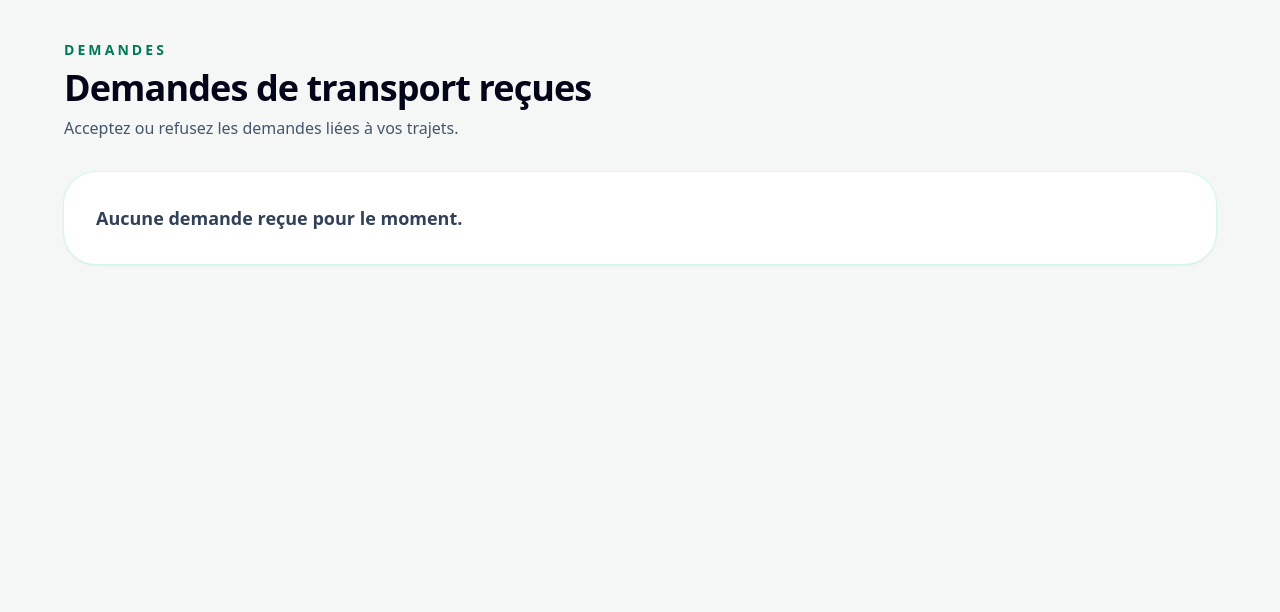
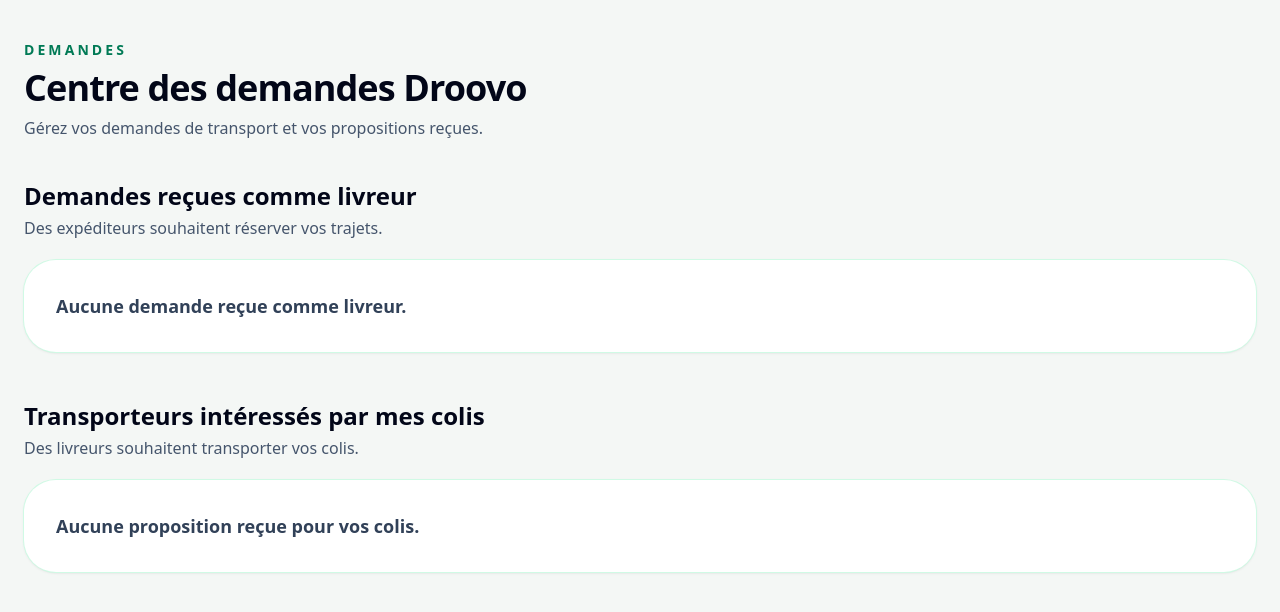
Before and after one commit to lafere75-del/Droovo, a Next.js app: page /dashboard/demandes in a window 1280 px wide. Shown: the top 612 px of the page. Built offline with nearby package versions, Linux system fonts and the light colour scheme.

Commit message:
Update page.jsx

```diff
--- a/app/dashboard/demandes/page.jsx
+++ b/app/dashboard/demandes/page.jsx
@@ -4,8 +4,10 @@
 import { supabase } from "../../../lib/supabaseClient";
 
 export default function DemandesPage() {
-  const [requests, setRequests] = useState([]);
+  const [driverRequests, setDriverRequests] = useState([]);
+  const [senderRequests, setSenderRequests] = useState([]);
   const [loading, setLoading] = useState(true);
+  const [actionLoading, setActionLoading] = useState(false);
 
   useEffect(() => {
     loadRequests();
@@ -23,7 +25,8 @@
       return;
     }
 
-    const { data, error } = await supabase
+    // DEMANDES RECUES EN TANT QUE LIVREUR
+    const { data: driverData } = await supabase
       .from("bookings")
       .select(`
         *,
@@ -33,27 +36,64 @@
       .eq("driver_id", user.id)
       .order("created_at", { ascending: false });
 
-    if (error) {
+    // DEMANDES RECUES EN TANT QU'EXPEDITEUR
+    const { data: senderData } = await supabase
+      .from("bookings")
+      .select(`
+        *,
+        packages (*),
+        trips (*)
+      `)
+      .eq("sender_id", user.id)
+      .order("created_at", { ascending: false });
+
+    setDriverRequests(driverData || []);
+    setSenderRequests(senderData || []);
+
+    setLoading(false);
+  }
+
+  async function updateBookingStatus(booking, status) {
+    setActionLoading(true);
+
+    try {
+      const { error } = await supabase
+        .from("bookings")
+        .update({ status })
+        .eq("id", booking.id);
+
+      if (error) {
+        throw error;
+      }
+
+      // MAJ COLIS
+      if (status === "accepted") {
+        await supabase
+          .from("packages")
+          .update({ status: "accepted" })
+          .eq("id", booking.package_id);
+      }
+
+      if (status === "rejected") {
+        await supabase
+          .from("packages")
+          .update({ status: "active" })
+          .eq("id", booking.package_id);
+      }
+
+      alert(
+        status === "accepted"
+          ? "Demande acceptée."
+          : "Demande refusée."
+      );
+
+      await loadRequests();
+
+    } catch (error) {
       alert("Erreur : " + error.message);
     }
 
-    setRequests(data || []);
-    setLoading(false);
-  }
-
-  async function updateRequest(id, status) {
-    const { error } = await supabase
-      .from("bookings")
-      .update({ status })
-      .eq("id", id);
-
-    if (error) {
-      alert("Erreur : " + error.message);
-      return;
-    }
-
-    alert(status === "accepted" ? "Demande acceptée." : "Demande refusée.");
-    loadRequests();
+    setActionLoading(false);
   }
 
   if (loading) {
@@ -66,84 +106,188 @@
 
   return (
     <main className="min-h-screen bg-[#F4F7F5] px-6 py-10">
-      <div className="mx-auto max-w-6xl">
-        <div className="mb-8">
+      <div className="mx-auto max-w-7xl">
+
+        <div className="mb-10">
           <p className="text-sm font-black uppercase tracking-[0.22em] text-emerald-700">
             Demandes
           </p>
 
           <h1 className="mt-2 text-4xl font-black tracking-tight text-slate-950">
-            Demandes de transport reçues
+            Centre des demandes Droovo
           </h1>
 
           <p className="mt-2 text-slate-600">
-            Acceptez ou refusez les demandes liées à vos trajets.
+            Gérez vos demandes de transport et vos propositions reçues.
           </p>
         </div>
 
-        <div className="grid gap-6">
-          {requests.length === 0 && (
-            <div className="rounded-[2rem] bg-white p-8 shadow-sm ring-1 ring-emerald-100">
-              <p className="text-lg font-bold text-slate-700">
-                Aucune demande reçue pour le moment.
-              </p>
-            </div>
-          )}
+        {/* LIVREUR */}
 
-          {requests.map((request) => (
-            <div
-              key={request.id}
-              className="rounded-[2rem] bg-white p-8 shadow-xl ring-1 ring-emerald-100"
-            >
-              <div className="flex flex-wrap items-start justify-between gap-4">
-                <div>
-                  <h2 className="text-2xl font-black text-slate-950">
-                    {request.packages?.title || "Colis"}
-                  </h2>
+        <section className="mb-12">
+          <div className="mb-5">
+            <h2 className="text-2xl font-black text-slate-950">
+              Demandes reçues comme livreur
+            </h2>
 
-                  <p className="mt-2 text-slate-600">
-                    {request.packages?.departure_city} →{" "}
-                    {request.packages?.arrival_city}
-                  </p>
+            <p className="mt-1 text-slate-600">
+              Des expéditeurs souhaitent réserver vos trajets.
+            </p>
+          </div>
 
-                  <p className="mt-2 text-slate-500">
-                    {request.packages?.weight} kg · {request.packages?.price} €
-                  </p>
+          <div className="grid gap-5">
 
-                  <p className="mt-2 text-slate-500">
-                    Date :{" "}
-                    {request.packages?.desired_date
-                      ? new Date(request.packages.desired_date).toLocaleDateString("fr-FR")
-                      : "Non renseignée"}
-                  </p>
-                </div>
+            {driverRequests.length === 0 && (
+              <EmptyCard text="Aucune demande reçue comme livreur." />
+            )}
 
-                <span className="rounded-full bg-emerald-100 px-4 py-2 text-sm font-black text-emerald-700">
-                  {request.status}
-                </span>
-              </div>
+            {driverRequests.map((request) => (
+              <BookingCard
+                key={request.id}
+                booking={request}
+                actionLoading={actionLoading}
+                onAccept={() =>
+                  updateBookingStatus(request, "accepted")
+                }
+                onReject={() =>
+                  updateBookingStatus(request, "rejected")
+                }
+              />
+            ))}
 
-              {request.status === "pending" && (
-                <div className="mt-6 flex flex-wrap gap-3">
-                  <button
-                    onClick={() => updateRequest(request.id, "accepted")}
-                    className="rounded-full bg-emerald-600 px-5 py-3 text-sm font-black text-white hover:bg-emerald-700"
-                  >
-                    Accepter
-                  </button>
+          </div>
+        </section>
 
-                  <button
-                    onClick={() => updateRequest(request.id, "rejected")}
-                    className="rounded-full border border-red-200 bg-white px-5 py-3 text-sm font-black text-red-600 hover:bg-red-50"
-                  >
-                    Refuser
-                  </button>
-                </div>
-              )}
-            </div>
-          ))}
-        </div>
+        {/* EXPEDITEUR */}
+
+        <section>
+          <div className="mb-5">
+            <h2 className="text-2xl font-black text-slate-950">
+              Transporteurs intéressés par mes colis
+            </h2>
+
+            <p className="mt-1 text-slate-600">
+              Des livreurs souhaitent transporter vos colis.
+            </p>
+          </div>
+
+          <div className="grid gap-5">
+
+            {senderRequests.length === 0 && (
+              <EmptyCard text="Aucune proposition reçue pour vos colis." />
+            )}
+
+            {senderRequests.map((request) => (
+              <BookingCard
+                key={request.id}
+                booking={request}
+                actionLoading={actionLoading}
+                onAccept={() =>
+                  updateBookingStatus(request, "accepted")
+                }
+                onReject={() =>
+                  updateBookingStatus(request, "rejected")
+                }
+              />
+            ))}
+
+          </div>
+        </section>
+
       </div>
     </main>
   );
 }
+
+function BookingCard({
+  booking,
+  actionLoading,
+  onAccept,
+  onReject,
+}) {
+  return (
+    <div className="rounded-[2rem] bg-white p-8 shadow-xl ring-1 ring-emerald-100">
+
+      <div className="flex flex-wrap items-start justify-between gap-4">
+
+        <div>
+
+          <h2 className="text-2xl font-black text-slate-950">
+            {booking.packages?.title || "Colis"}
+          </h2>
+
+          <p className="mt-2 text-slate-600">
+            Colis :
+            {" "}
+            {booking.packages?.departure_city}
+            {" → "}
+            {booking.packages?.arrival_city}
+          </p>
+
+          <p className="mt-2 text-slate-500">
+            Trajet :
+            {" "}
+            {booking.trips?.departure_city}
+            {" → "}
+            {booking.trips?.arrival_city}
+          </p>
+
+          <p className="mt-2 text-slate-500">
+            Date :
+            {" "}
+            {booking.trips?.trip_date
+              ? new Date(
+                  booking.trips.trip_date
+                ).toLocaleDateString("fr-FR")
+              : "Non renseignée"}
+          </p>
+
+          <p className="mt-2 text-slate-500">
+            {booking.packages?.weight} kg
+            {" • "}
+            {booking.packages?.price} €
+          </p>
+
+        </div>
+
+        <div className="rounded-full bg-emerald-100 px-4 py-2 text-sm font-black text-emerald-700">
+          {booking.status}
+        </div>
+
+      </div>
+
+      {booking.status === "pending" && (
+        <div className="mt-6 flex flex-wrap gap-3">
+
+          <button
+            disabled={actionLoading}
+            onClick={onAccept}
+            className="rounded-full bg-emerald-600 px-5 py-3 text-sm font-black text-white hover:bg-emerald-700 disabled:opacity-60"
+          >
+            {actionLoading ? "Traitement..." : "Accepter"}
+          </button>
+
+          <button
+            disabled={actionLoading}
+            onClick={onReject}
+            className="rounded-full border border-red-200 bg-white px-5 py-3 text-sm font-black text-red-600 hover:bg-red-50 disabled:opacity-60"
+          >
+            Refuser
+          </button>
+
+        </div>
+      )}
+
+    </div>
+  );
+}
+
+function EmptyCard({ text }) {
+  return (
+    <div className="rounded-[2rem] bg-white p-8 shadow-sm ring-1 ring-emerald-100">
+      <p className="text-lg font-bold text-slate-700">
+        {text}
+      </p>
+    </div>
+  );
+}
```
